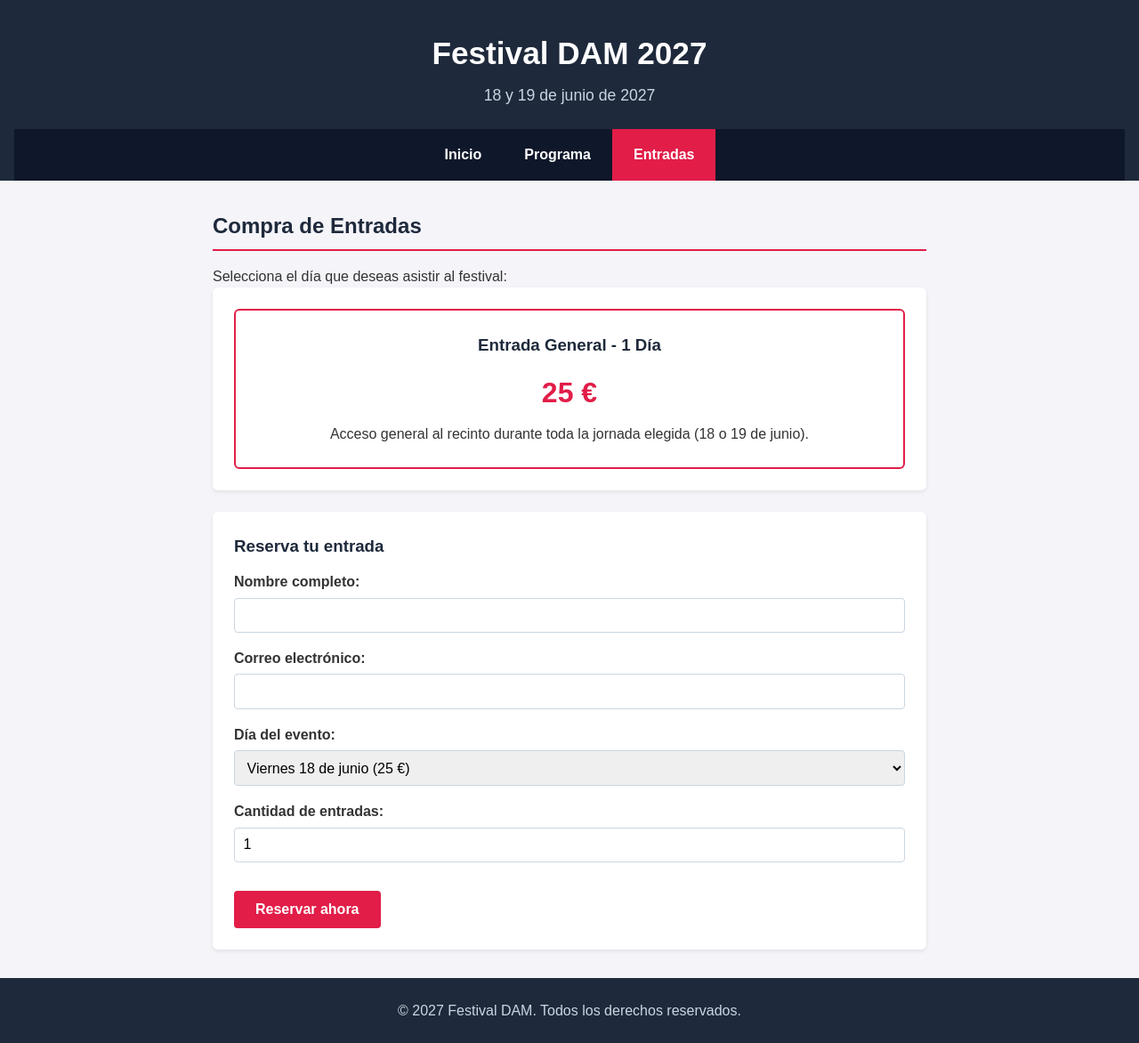
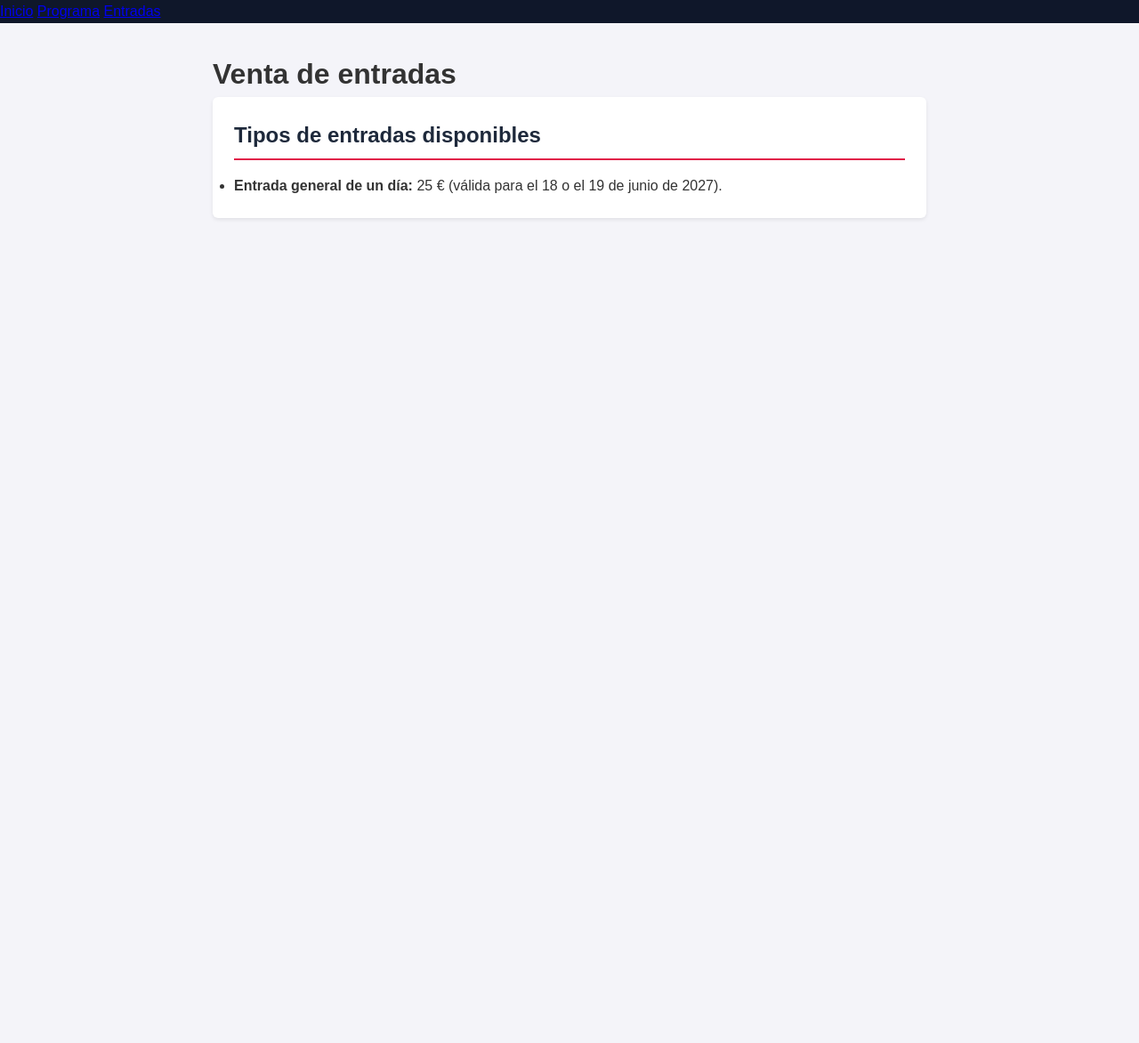
Before and after one commit to granelaguilar25-pixel/festival-dam-2027, a plain HTML site: page entradas.html in a window 1280 px wide. Shown: the whole page at 89% size. After the commit the page ends 800 px from the top, so only its background shows below. Drawn offline with Linux system fonts and the light colour scheme.

Commit message:
Refactor entradas.html for better structure and content
Updated the structure and content of the entradas.html file, including navigation and main sections.

```diff
--- a/entradas.html
+++ b/entradas.html
@@ -2,70 +2,23 @@
 <html lang="es">
 <head>
   <meta charset="UTF-8">
-    <meta name="viewport" content="width=device-width, initial-scale=1.0">
-    <title>Festival DAM 2027 - Entradas</title>
+  <title>Entradas - Festival DAM 2027</title>
   <link rel="stylesheet" href="style.css">
 </head>
 <body>
-
-    <header>
-        <h1>Festival DAM 2027</h1>
-        <p class="fechas">18 y 19 de junio de 2027</p>
   <nav>
+    <a href="index.html">Inicio</a>
+    <a href="programa.html">Programa</a>
+    <a href="entradas.html">Entradas</a>
+  </nav>
+  <main>
+    <h1>Venta de entradas</h1>
+    <section>
+      <h2>Tipos de entradas disponibles</h2>
       <ul>
-                <li><a href="index.html">Inicio</a></li>
-                <li><a href="programa.html">Programa</a></li>
-                <li><a href="entradas.html" class="activo">Entradas</a></li>
+        <li><strong>Entrada general de un día:</strong> 25 € (válida para el 18 o el 19 de junio de 2027).</li>
       </ul>
-        </nav>
-    </header>
-
-    <main>
-        <h2>Compra de Entradas</h2>
-        <p>Selecciona el día que deseas asistir al festival:</p>
-
-        <section class="tarifas">
-            <article class="tarjeta-entrada">
-                <h3>Entrada General - 1 Día</h3>
-                <p class="precio">25 €</p>
-                <p>Acceso general al recinto durante toda la jornada elegida (18 o 19 de junio).</p>
-            </article>
-        </section>
-
-        <section class="formulario-compra">
-            <h3>Reserva tu entrada</h3>
-            <form action="#" method="post">
-                <div class="campo">
-                    <label for="nombre">Nombre completo:</label>
-                    <input type="text" id="nombre" name="nombre" required>
-                </div>
-
-                <div class="campo">
-                    <label for="email">Correo electrónico:</label>
-                    <input type="email" id="email" name="email" required>
-                </div>
-
-                <div class="campo">
-                    <label for="dia">Día del evento:</label>
-                    <select id="dia" name="dia">
-                        <option value="viernes">Viernes 18 de junio (25 €)</option>
-                        <option value="sabado">Sábado 19 de junio (25 €)</option>
-                    </select>
-                </div>
-
-                <div class="campo">
-                    <label for="cantidad">Cantidad de entradas:</label>
-                    <input type="number" id="cantidad" name="cantidad" min="1" max="10" value="1">
-                </div>
-
-                <button type="submit" class="boton">Reservar ahora</button>
-            </form>
     </section>
   </main>
-
-    <footer>
-        <p>&copy; 2027 Festival DAM. Todos los derechos reservados.</p>
-    </footer>
-
 </body>
 </html>
```
Lines whose indentation alone changed are shown as unchanged.
